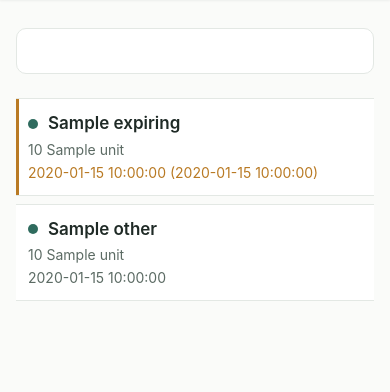
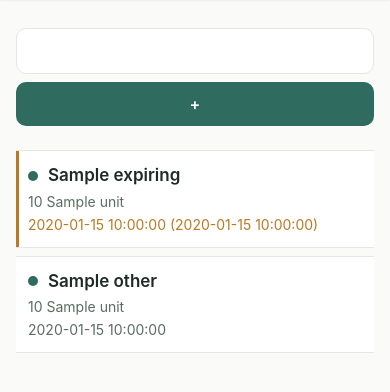
Before and after one commit to HKudria/home-hub, a FastAPI app: template app/web/templates/list.html in a window 390 px wide. Shown: the part 57-449 px from the top of the page. Run offline with FastAPI, Linux system fonts and the light colour scheme; the template is opened without the code that fills it: most values are stand-ins (such as "Sample title", 1, 10 or a date in 2020).

Commit message:
fix: always show add-medicine button on cabinet list

```diff
--- a/app/web/static/style.css
+++ b/app/web/static/style.css
@@ -338,6 +338,11 @@ input:focus-visible, select:focus-visible, textarea:focus-visible {
   margin: 0 0 16px;
 }
 .search-form input { flex: 1 1 auto; width: auto; min-width: 0; }
+.search-form .btn { flex: 0 0 auto; white-space: nowrap; padding: 0 14px; }
+@media (max-width: 420px) {
+  .search-form { flex-wrap: wrap; }
+  .search-form .btn { flex: 1 1 100%; }
+}
 
 .add-form label { display: block; margin-top: 14px; }
 .add-form label span {
--- a/app/web/templates/base.html
+++ b/app/web/templates/base.html
@@ -4,7 +4,7 @@
   <meta charset="utf-8">
   <meta name="viewport" content="width=device-width, initial-scale=1">
   <title>{{ T('app_name') }}</title>
-  <link rel="stylesheet" href="/static/style.css?v=20261008">
+  <link rel="stylesheet" href="/static/style.css?v=20261008b">
 </head>
 <body>
 {% set nav_path = request.url.path if request is defined else '' %}
--- a/app/web/templates/list.html
+++ b/app/web/templates/list.html
@@ -4,6 +4,7 @@
 
 <form method="get" action="/" class="search-form">
   <input type="search" name="q" value="{{ q }}" placeholder="{{ T('search_placeholder') }}">
+  <a class="btn btn-solid" href="/add">+ {{ T('add_medicine') }}</a>
 </form>
 
 {% if not expiring and not others %}
```
Also changed, not shown: .claude/settings.local.json (added).
